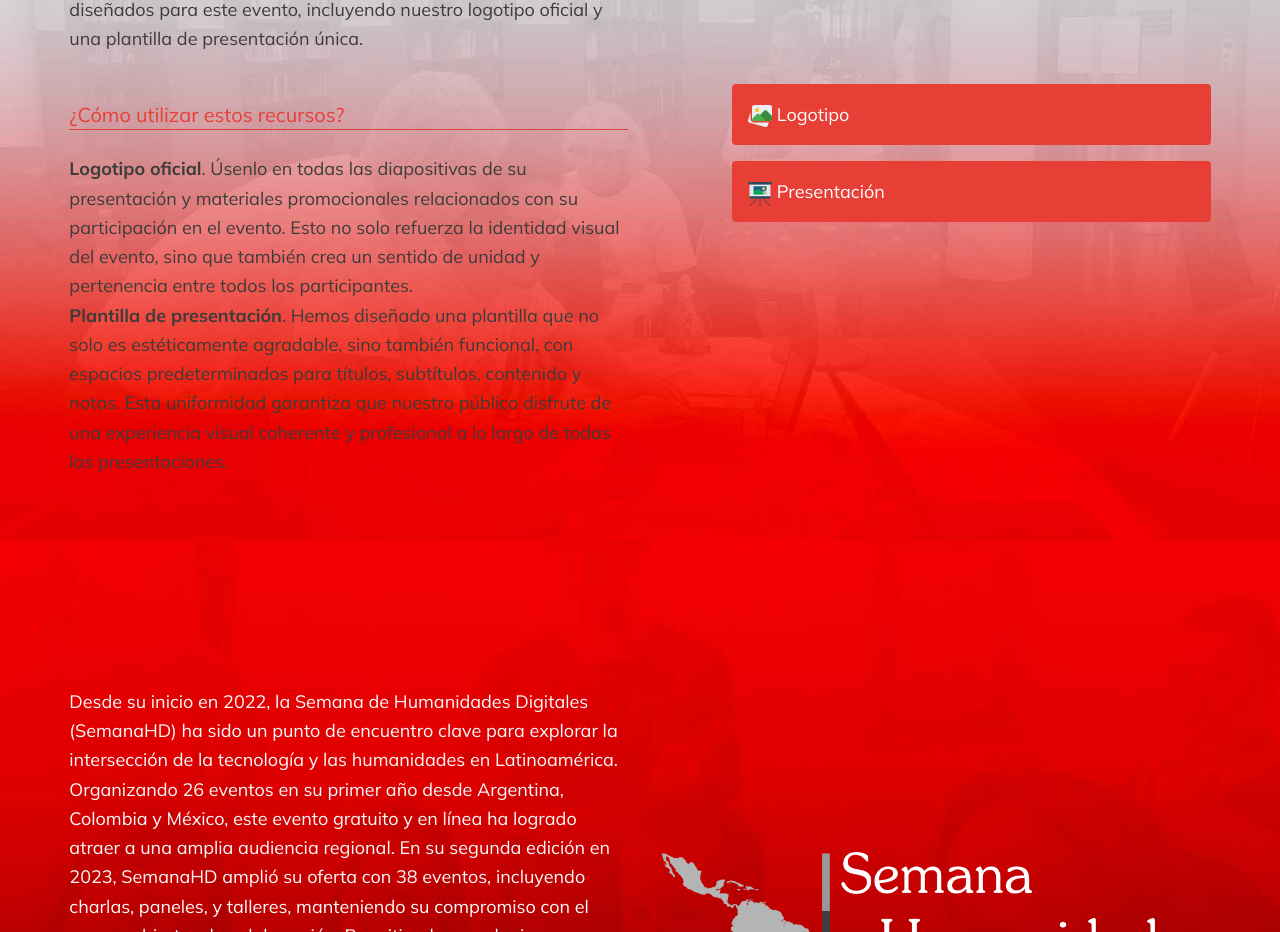
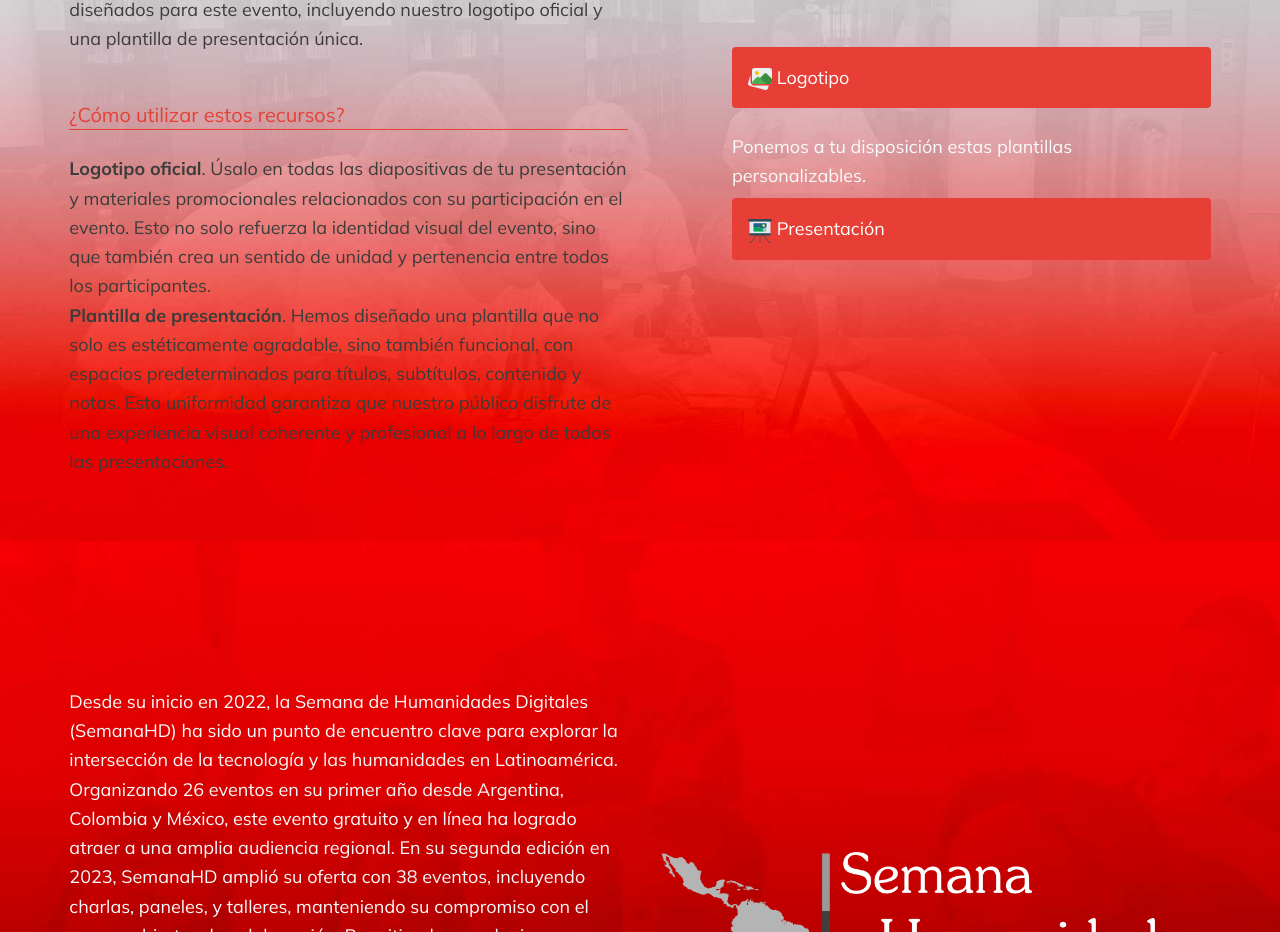
Before and after one commit to hdlabconicet/semana-hd, a React (Vite) app: page / in a window 1280 px wide. Shown: the part 3693-4625 px from the top of the page. Built offline with nearby package versions, Linux system fonts and the light colour scheme; no server answers.

Commit message:
Se agregan enlaces a recursos

```diff
--- a/src/Components/Home/Identity/Identity.jsx
+++ b/src/Components/Home/Identity/Identity.jsx
@@ -9,14 +9,17 @@ function Identity() {
           <p>Nos emociona contar con su participación en este evento que celebra y profundiza en el fascinante mundo de las Humanidades Digitales. Para asegurar una presentación cohesiva y profesional, les invitamos a utilizar los recursos gráficos especialmente diseñados para este evento, incluyendo nuestro logotipo oficial y una plantilla de presentación única.</p>
           <h3 className="text-xl text-red_hd border-b border-red_hd mt-12 mb-6">¿Cómo utilizar estos recursos?</h3>
           <ul>
-            <li><strong>Logotipo oficial</strong>. Úsenlo en todas las diapositivas de su presentación y materiales promocionales relacionados con su participación en el evento. Esto no solo refuerza la identidad visual del evento, sino que también crea un sentido de unidad y pertenencia entre todos los participantes.</li>
+            <li><strong>Logotipo oficial</strong>. Úsalo en todas las diapositivas de tu presentación y materiales promocionales relacionados con su participación en el evento. Esto no solo refuerza la identidad visual del evento, sino que también crea un sentido de unidad y pertenencia entre todos los participantes.</li>
             <li><strong>Plantilla de presentación</strong>. Hemos diseñado una plantilla que no solo es estéticamente agradable, sino también funcional, con espacios predeterminados para títulos, subtítulos, contenido y notas. Esta uniformidad garantiza que nuestro público disfrute de una experiencia visual coherente y profesional a lo largo de todas las presentaciones.</li>
           </ul>
         </div>
         <div className="xl:w-1/2">
           <ul className="resources-items mt-10 xl:ml-20">
-            <li><a href=""><img src="images/logo-resource.png" width={24} alt="Logotipo" /> Logotipo</a></li>
-            <li><a href=""><img src="images/slideshow-resource.png" width={24} alt="Presentación" /> Presentación</a></li>
+            <li><a href="https://drive.google.com/drive/folders/10ALuH5SLZVIR9AGXZnH1quxovK12qKVc" target="_blank" rel="noopener noreferrer"><img src="images/logo-resource.png" width={24} alt="Logotipo" /> Logotipo</a></li>
+            <li>
+              <p className="text-gray-50 mt-6 mb-2">Ponemos a tu disposición estas plantillas personalizables.</p>
+              <a href="https://drive.google.com/drive/folders/13-3TWMDwPTN2l5jpMXuMEvbM9i7Vhz9X" target="_blank" rel="noopener noreferrer"><img src="images/slideshow-resource.png" width={24} alt="Presentación" /> Presentación</a>
+            </li>
           </ul>
         </div>
       </div>
```
